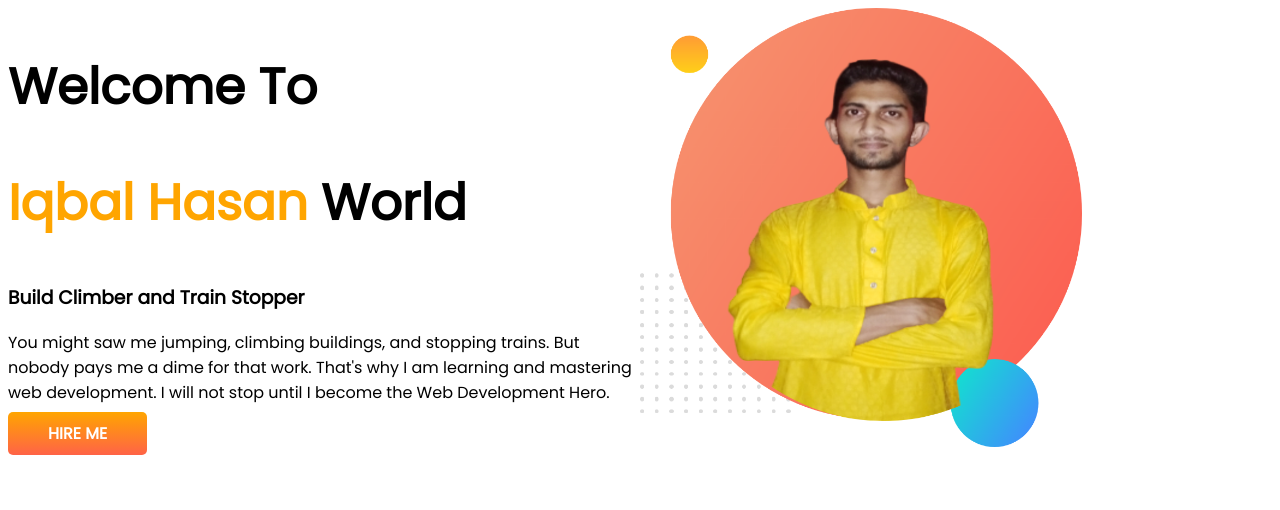
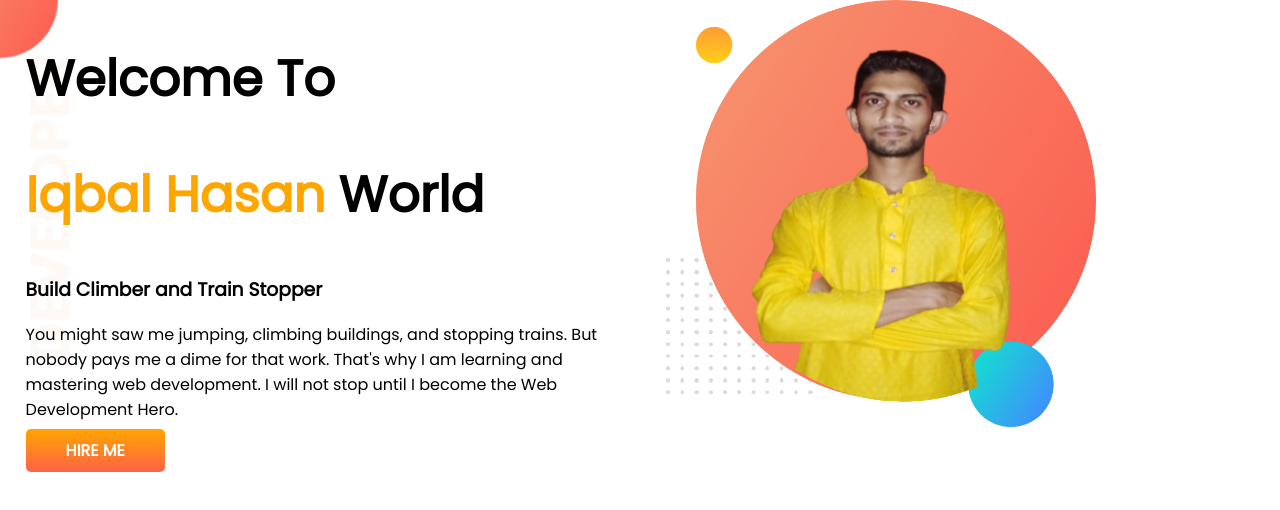
Before and after one commit to tamimhasan22/developer-portfolio, a plain HTML site: page index.html in a window 1280 px wide. Drawn offline with Linux system fonts and the light colour scheme.

Commit message:
top banner added

```diff
--- a/index.html
+++ b/index.html
@@ -14,7 +14,7 @@
 </head>
 
 <body>
-    <section>
+    <section class="top-banner">
         <div class="half-width">
             <h1>Welcome To</h1>
             <h1><span class="orange-color">Iqbal Hasan</span> World</h1>
--- a/style.css
+++ b/style.css
@@ -1,8 +1,10 @@
 body {
     font-family: 'Poppins', sans-serif;
+    margin: 0;
 }
 
 h1 {
+
     font-size: 50px;
 }
 
@@ -16,7 +18,7 @@ section {
 
 .half-width {
     width: 50%;
-    padding: left 5%;
+    padding-left: 2%;
 }
 
 .half-width img {
@@ -31,3 +33,8 @@ section {
     padding: 10px 40px;
     border-radius: 5px;
 }
+
+.top-banner {
+    background-image: url(images/top-banner.png);
+    background-repeat: no-repeat;
+}
```
